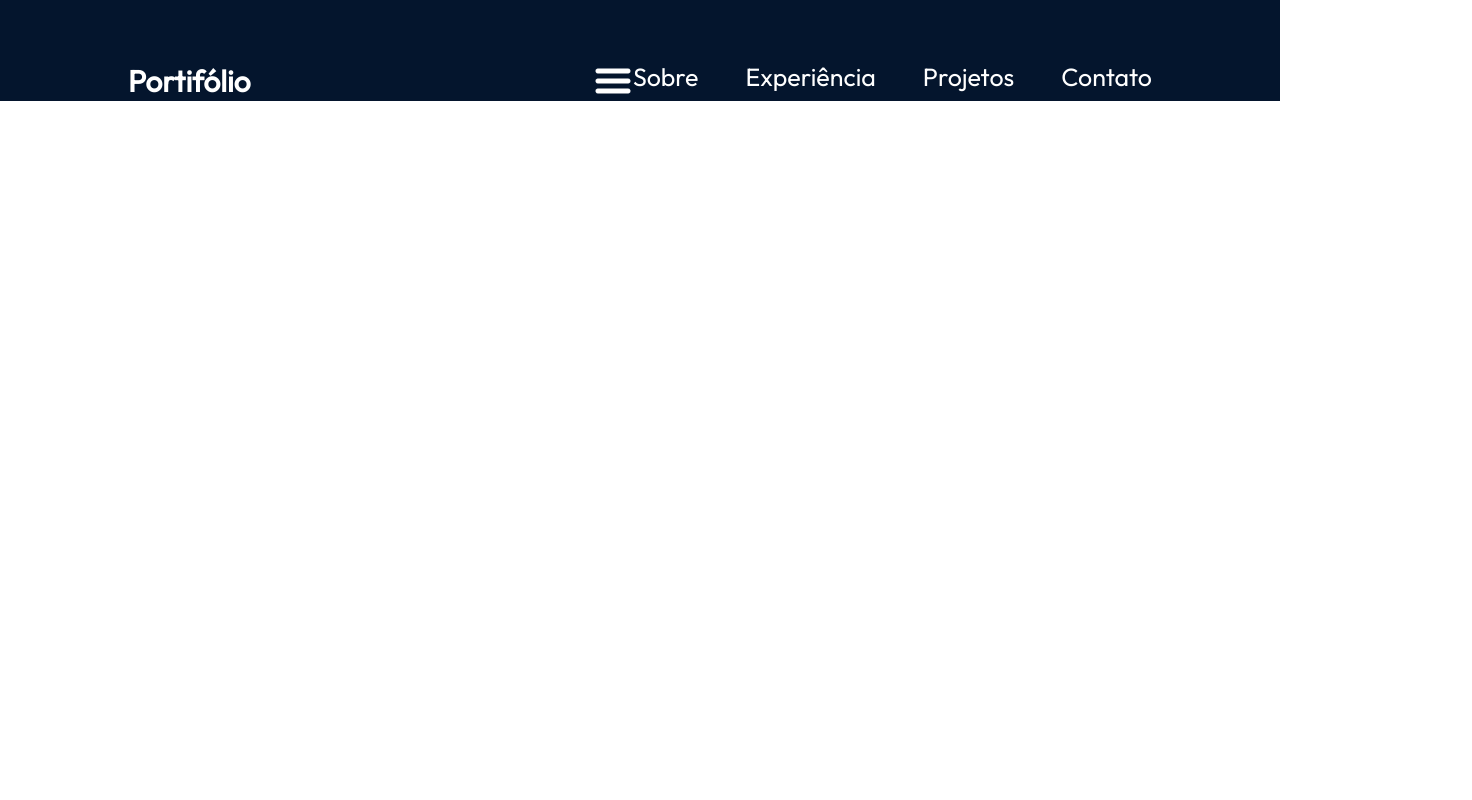
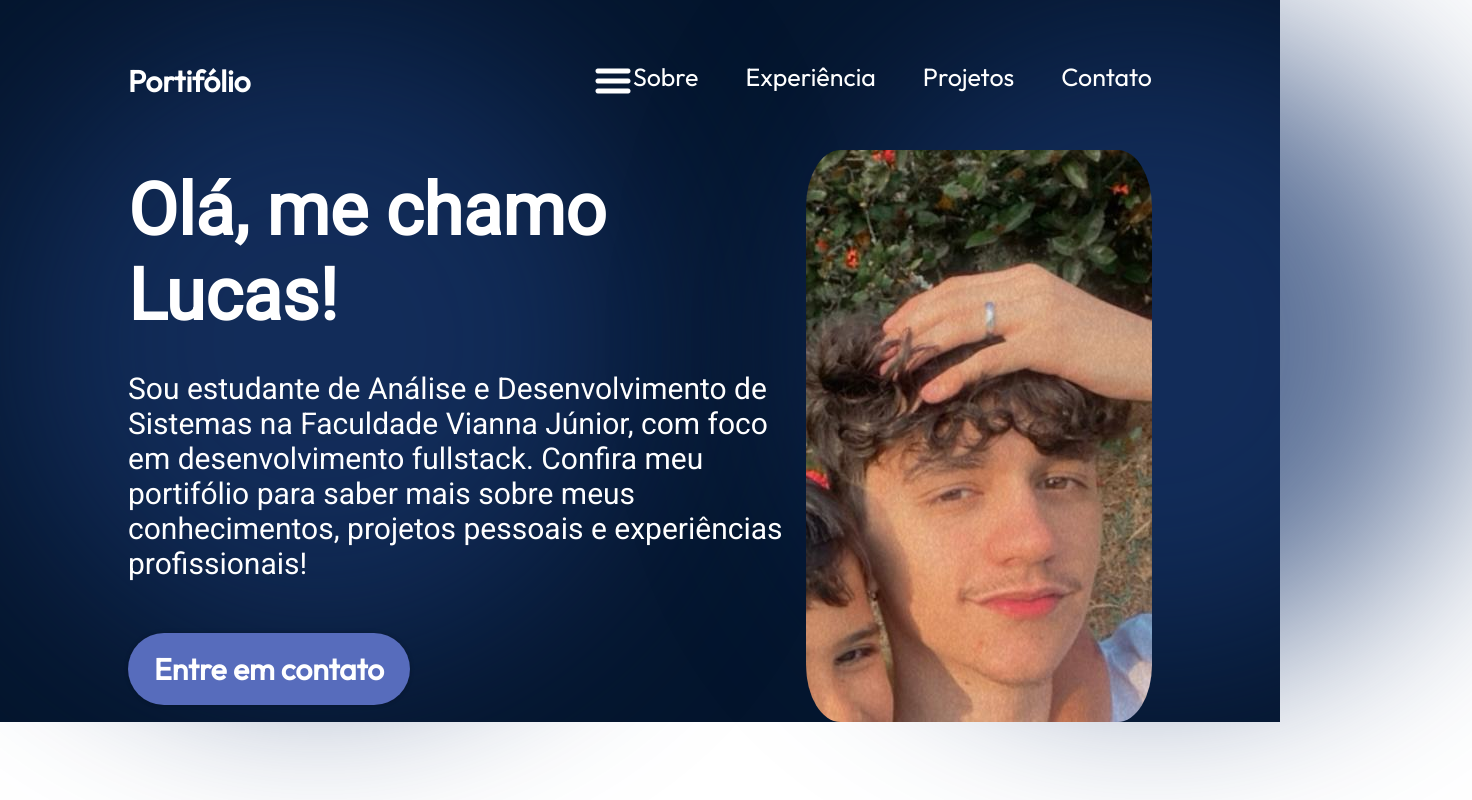
Before and after one commit to Menon04/Portfolio, a React (Vite) app: page / in a window 1280 px wide. Shown: the whole page, 1472 px wide, since content can reach past the window. Built offline with nearby package versions, Linux system fonts and the light colour scheme.

Commit message:
Creating about me and contact area, i did not choose a good pic yet, but the area is done and working

```diff
--- a/src/App.jsx
+++ b/src/App.jsx
@@ -1,4 +1,5 @@
 import styles from './App.module.css';
+import DevChar from './components/DevChar/DevChar';
 import { Navbar } from './components/Navbar/Navbar';
 
 function App() {
@@ -6,6 +7,7 @@
   return (
     <div className={styles.App}>
       <Navbar />
+      <DevChar />
     </div>
   )
 }
--- /dev/null
+++ b/src/components/DevChar/DevChar.jsx
@@ -0,0 +1,22 @@
+import React from "react";
+import styles from "./DevChar.module.css";
+import { getImageUrl } from "../../utils";
+
+export const DevChar = () => {
+  return (
+    <section className={styles.container}>
+      <div className={styles.content}>
+        <h1 className={styles.title}>Olá, me chamo Lucas!</h1>
+        <p className={styles.description}>
+        Sou estudante de Análise e Desenvolvimento de Sistemas na Faculdade Vianna Júnior, com foco em desenvolvimento fullstack. Confira meu portifólio para saber mais sobre meus conhecimentos, projetos pessoais e experiências profissionais!
+        </p>
+        <a href="mailto:lucasguilarduccimenon@gmail.com" className={styles.contactBtn}>Entre em contato</a>
+      </div>
+      <img className={styles.imgEdit}src={getImageUrl("myPics/pfp2.jpeg")}/>
+        <div className={styles.topBlur} />
+        <div className={styles.bottomBlur} />
+    </section>
+  );
+};
+
+export default DevChar;
--- /dev/null
+++ b/src/components/DevChar/DevChar.module.css
@@ -0,0 +1,112 @@
+@import "../../vars.css";
+
+.container {
+  position: relative;
+  display: flex;
+  align-items: center;
+  justify-content: space-between;
+  margin-top: 49px;
+  z-index: 1;
+  margin-left: 10%;
+  margin-right: 10%;
+}
+
+.content {
+  display: flex;
+  flex-direction: column;
+  align-items: flex-start;
+  color: var(--color-text);
+  z-index: 1;
+}
+
+.title {
+  font-size: 72px;
+  font-weight: 900;
+  margin-bottom: 33px;
+  font-family: var(--font-roboto);
+  background: linear-gradient(
+    90deg,
+    rgba(255, 255, 255, 1) 70%,
+    rgba(255, 255, 255, 0) 120%
+  );
+  -webkit-text-fill-color: transparent;
+  -webkit-background-clip: text;
+}
+
+.description {
+  font-size: 30px;
+  font-family: var(--font-roboto);
+  margin-bottom: 52px;
+}
+
+.contactBtn {
+  text-decoration: none;
+  background-color: var(--color-primary);
+  color: var(--color-text);
+  border-radius: 100px;
+  font-size: 30px;
+  font-weight: 600;
+  padding: 17px 26px;
+  box-shadow: 0 0 4px 0 rgba(0, 0, 0, 0.25);
+}
+
+.imgEdit {
+  width: 50%;
+  border-radius: 10%;
+  z-index: 1;
+
+  animation-name: float;
+  animation-duration: 3s;
+  animation-iteration-count: infinite;
+  animation-timing-function: ease-in-out;
+}
+
+@keyframes floating {
+  0% {
+    transform: translate(0, 0px);
+  }
+  50% {
+    transform: translate(0, 10px);
+  }
+  100% {
+    transform: translate(0, -0px);
+  }
+}
+
+.topBlur {
+  position: absolute;
+  width: 50vw;
+  height: 50vw;
+  min-width: 350px;
+  min-height: 350px;
+  top: -128px;
+  left: -10vw;
+  border-radius: 764px;
+  background: rgba(25, 55, 109, 0.7);
+  filter: blur(100px);
+  z-index: 0;
+}
+
+.bottomBlur {
+  position: absolute;
+  width: 50vw;
+  height: 50vw;
+  min-width: 350px;
+  min-height: 250px;
+  top: -128px;
+  right: -25vw;
+  border-radius: 764px;
+  background: rgba(25, 55, 109, 0.7);
+  filter: blur(100px);
+  z-index: 0;
+}
+
+@media screen and (max-width: 830px) {
+  .container {
+    flex-direction: column-reverse;
+  }
+
+  .content {
+    align-items: center;
+  }
+}
--- a/src/vars.css
+++ b/src/vars.css
@@ -5,5 +5,5 @@
   --color-dark: #0B2447;
   --color-bg: #04152D;
 
-  --font-robot: "Roboto";
+  --font-roboto: "Roboto";
 }
```
Also changed, not shown: assets/myPics/pfp.jpg (added), assets/myPics/pfp2.jpeg (added).
